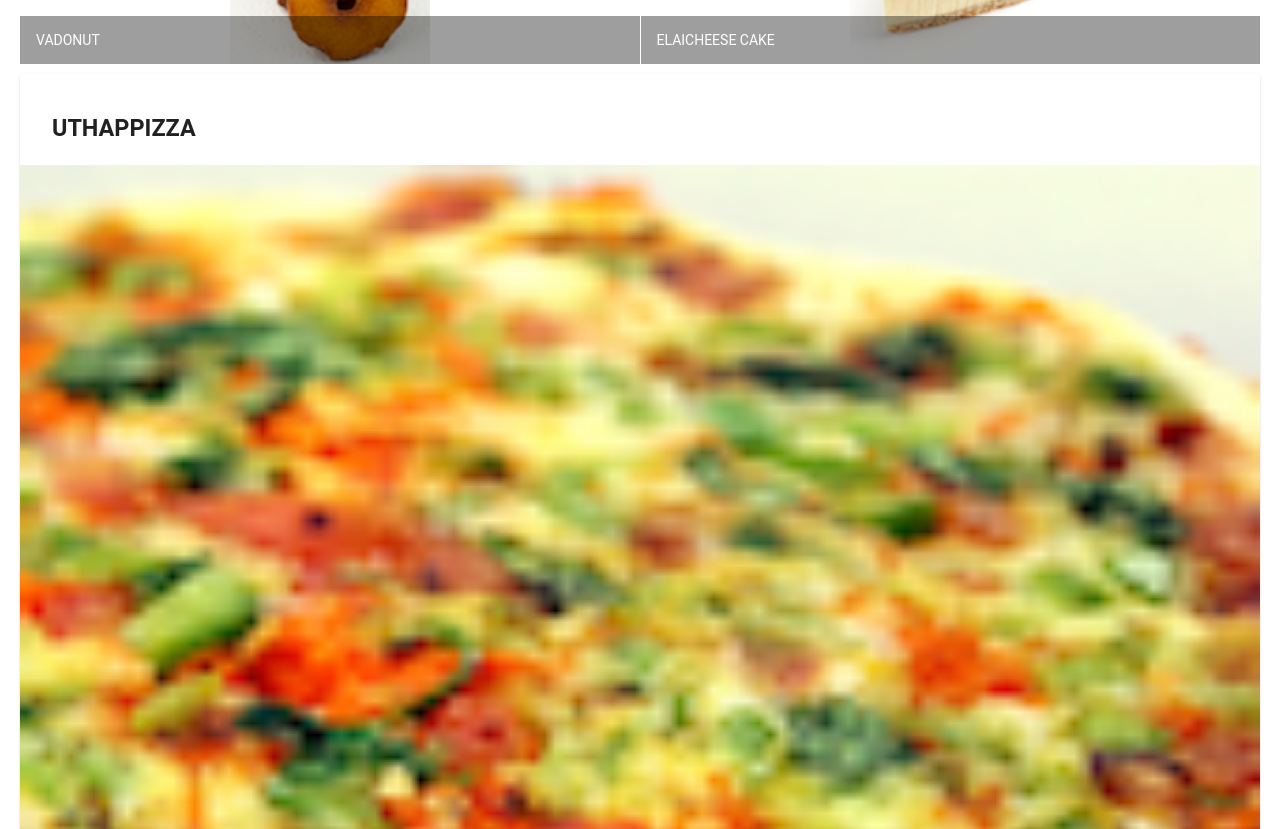
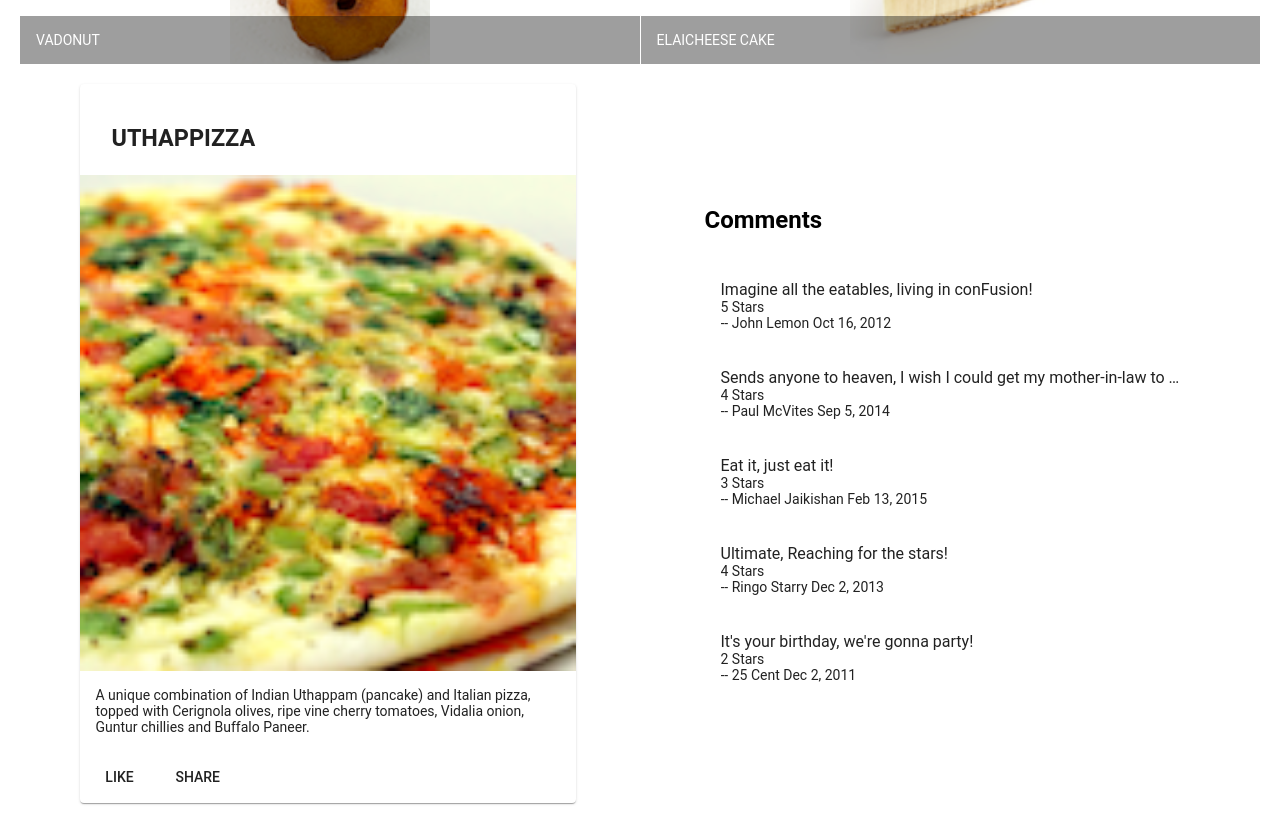
Before and after one commit to elams18/conFusion, an Angular app: page / in a window 1280 px wide. Shown: the part 500-1329 px from the top of the page. Built offline with nearby package versions, Linux system fonts and the light colour scheme.

Commit message:
Assignment 1

```diff
--- a/src/app/app.component.html
+++ b/src/app/app.component.html
@@ -5,3 +5,6 @@
 <app-menu>
 
 </app-menu>
+
+<app-dishdetail>
+</app-dishdetail>
--- a/src/app/app.module.ts
+++ b/src/app/app.module.ts
@@ -8,13 +8,15 @@
 import {MatGridListModule} from '@angular/material/grid-list'
 import {MatCardModule} from '@angular/material/card';
 import {MatButtonModule} from '@angular/material/button';
+import { MenuComponent } from './menu/menu.component';
+import { DishdetailComponent } from './dishdetail/dishdetail.component';
 
 import 'hammerjs';
-import { MenuComponent } from './menu/menu.component';
 @NgModule({
   declarations: [
     AppComponent,
-    MenuComponent
+    MenuComponent,
+    DishdetailComponent
   ],
   imports: [
     BrowserModule,
--- /dev/null
+++ b/src/app/dishdetail/dishdetail.component.html
@@ -0,0 +1,34 @@
+<div class="container" fxLayout="row" fxLayout.sm="column" fxLayout.xs="column" fxLayoutAlign.gt-md="space-around center"
+fxLayoutGap="10px"
+fxLayoutGap.xs="0">
+  <div fxFlex="40">
+    <div fxFlex *ngIf="selectedDish">
+      <mat-card>
+        <mat-card-header>
+          <mat-card-title>
+            <h3>{{selectedDish.name | uppercase}}</h3>
+          </mat-card-title>
+        </mat-card-header>
+        <img mat-card-image src="{{selectedDish.image}}" alt="{{selectedDish.name}}">
+        <mat-card-content>
+          <p>{{selectedDish.description}}</p>
+        </mat-card-content>
+        <mat-card-actions>
+          <button mat-button>LIKE</button>
+          <button mat-button>SHARE</button>
+        </mat-card-actions>
+      </mat-card>
+    </div>
+  </div>
+  <div fxFlex="40" *ngIf="selectedDish">
+    <h2>Comments</h2>
+    <mat-list>
+      <mat-list-item *ngFor="let comment of comments">
+        <p matLine>{{comment.comment}}</p>
+        <p matLine>{{comment.rating}} Stars</p>
+        <p matLine>-- {{comment.author}} {{comment.date|date}}</p>
+      </mat-list-item>
+    </mat-list>
+  </div>
+
+</div>
--- /dev/null
+++ b/src/app/dishdetail/dishdetail.component.ts
@@ -0,0 +1,59 @@
+import { Component, OnInit } from '@angular/core';
+
+const DISH = {
+  id: '0',
+  name: 'Uthappizza',
+  image: '/assets/images/uthappizza.png',
+  category: 'mains',
+  featured: true,
+  label: 'Hot',
+  price: '4.99',
+  // tslint:disable-next-line:max-line-length
+  description: 'A unique combination of Indian Uthappam (pancake) and Italian pizza, topped with Cerignola olives, ripe vine cherry tomatoes, Vidalia onion, Guntur chillies and Buffalo Paneer.',
+  comments: [
+       {
+           rating: 5,
+           comment: 'Imagine all the eatables, living in conFusion!',
+           author: 'John Lemon',
+           date: '2012-10-16T17:57:28.556094Z'
+       },
+       {
+           rating: 4,
+           comment: 'Sends anyone to heaven, I wish I could get my mother-in-law to eat it!',
+           author: 'Paul McVites',
+           date: '2014-09-05T17:57:28.556094Z'
+       },
+       {
+           rating: 3,
+           comment: 'Eat it, just eat it!',
+           author: 'Michael Jaikishan',
+           date: '2015-02-13T17:57:28.556094Z'
+       },
+       {
+           rating: 4,
+           comment: 'Ultimate, Reaching for the stars!',
+           author: 'Ringo Starry',
+           date: '2013-12-02T17:57:28.556094Z'
+       },
+       {
+           rating: 2,
+           comment: 'It\'s your birthday, we\'re gonna party!',
+           author: '25 Cent',
+           date: '2011-12-02T17:57:28.556094Z'
+       }
+   ]
+};
+@Component({
+  selector: 'app-dishdetail',
+  templateUrl: './dishdetail.component.html',
+  styleUrls: ['./dishdetail.component.scss']
+})
+export class DishdetailComponent implements OnInit {
+
+  constructor() { }
+  selectedDish = DISH;
+  comments = DISH.comments;
+  ngOnInit() {
+  }
+
+}
--- a/src/app/menu/menu.component.html
+++ b/src/app/menu/menu.component.html
@@ -17,21 +17,5 @@
     </mat-grid-list>
   </div>
 
-  <div fxFlex *ngIf="selectedDish">
-    <mat-card>
-      <mat-card-header>
-        <mat-card-title>
-          <h3>{{selectedDish.name | uppercase}}</h3>
-        </mat-card-title>
-      </mat-card-header>
-      <img mat-card-image src="{{selectedDish.image}}" alt="{{selectedDish.name}}">
-      <mat-card-content>
-        <p>{{selectedDish.description}}</p>
-      </mat-card-content>
-      <mat-card-actions>
-        <button mat-button>LIKE</button>
-        <button mat-button>SHARE</button>
-      </mat-card-actions>
-    </mat-card>
-  </div>
+
 </div>
```
Also changed, not shown: src/app/dishdetail/dishdetail.component.scss (added), 1 other file (tests, documents, lock files or other folders).
